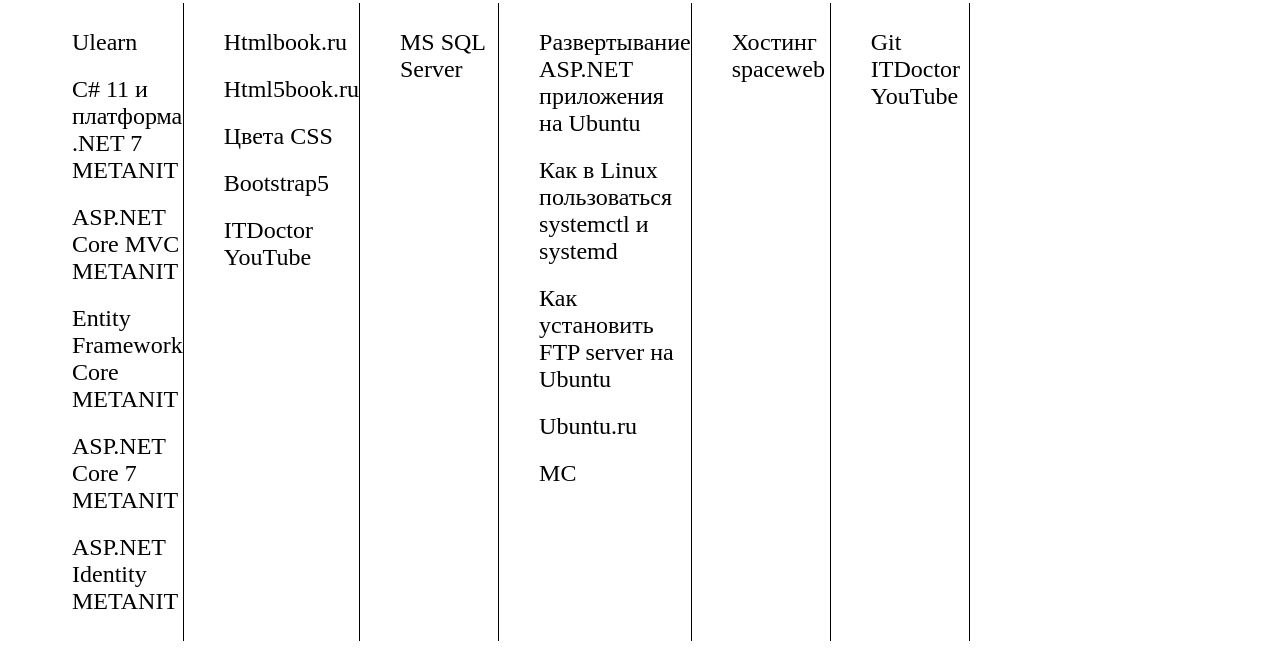
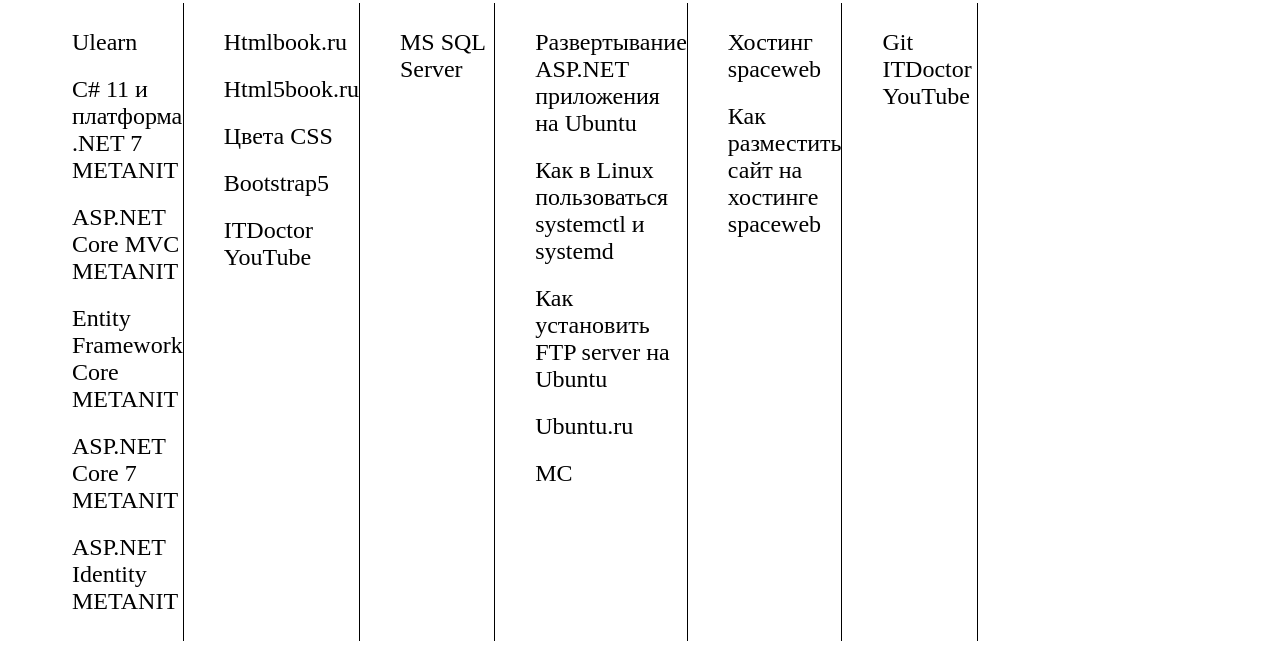
Before and after one commit to ErmakVitaliy/MyHelper, a plain HTML site: page index.html in a window 1280 px wide. Shown: the part 143-800 px from the top of the page. Drawn offline with Linux system fonts and the light colour scheme.

Commit message:
добавленна новая ссылка

```diff
--- a/index.html
+++ b/index.html
@@ -123,6 +123,9 @@
                         <li class="grid_column-item">
                             <a href="https://cp.sweb.ru/main" target="_blank">Хостинг spaceweb</a>
                         </li>
+                        <li class="grid_column-item">
+                            <a href="https://www.ixbt.com/infopages/spaceweb.html" target="_blank">Как разместить сайт на хостинге spaceweb</a>
+                        </li>
                     </ul>
                 </div>
                  <!-- GitHub -->
```
